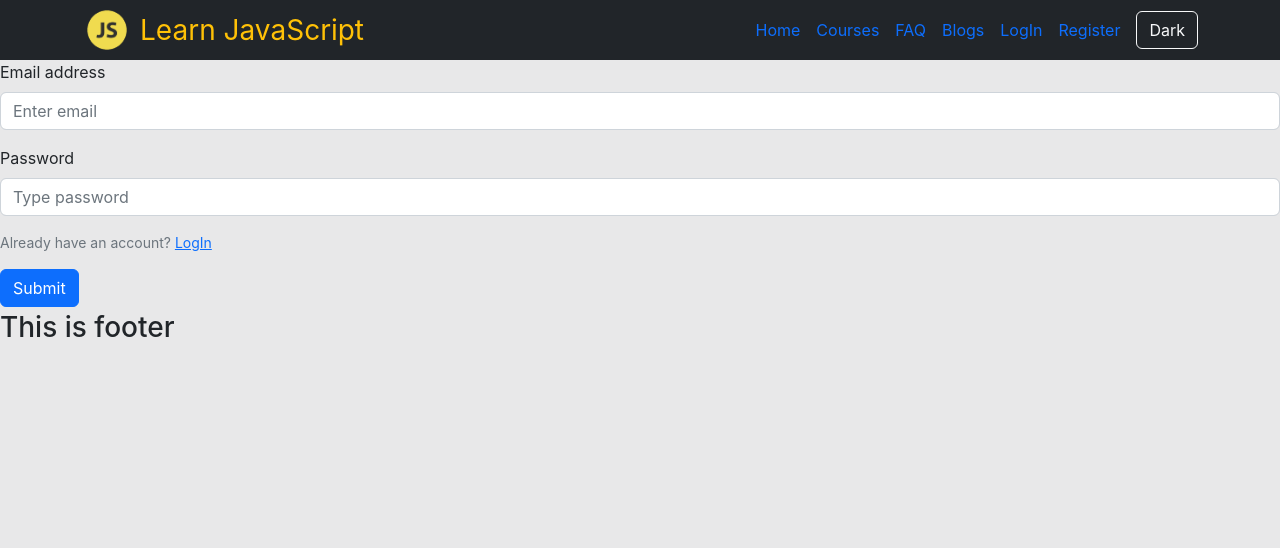
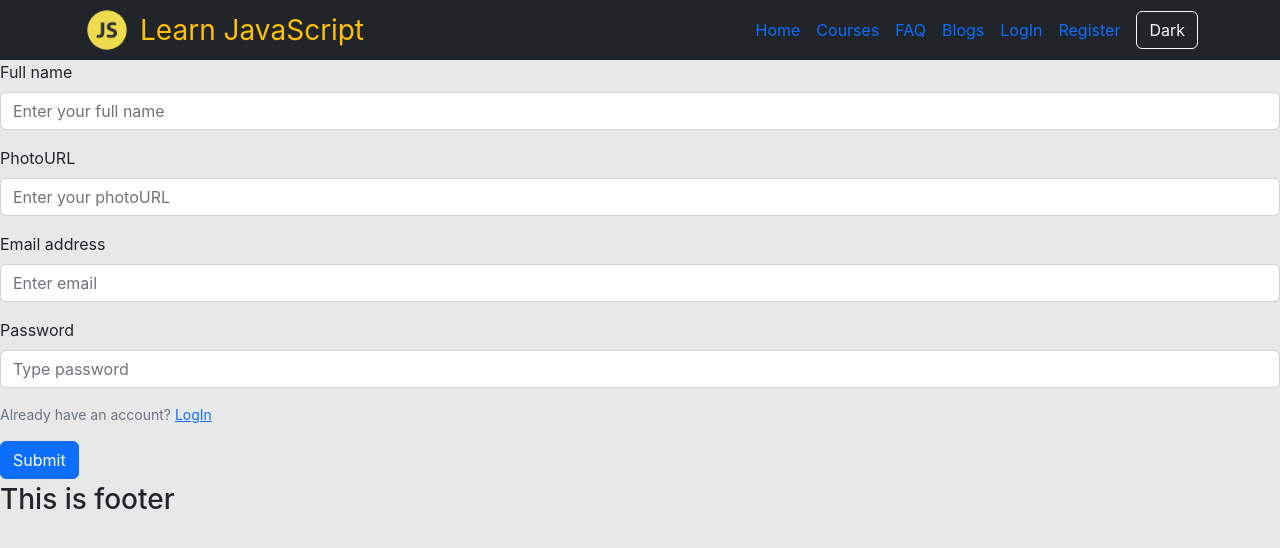
Before and after one commit to MahimPC111/Developer-guru-client, a React (Create React App) app: page /register in a window 1280 px wide. Shown: the top 548 px of the page. Built offline with nearby package versions, Linux system fonts and the light colour scheme; no server answers.

Commit message:
signIn signOut Emailverification updateProfile createUser committed

```diff
--- a/src/App.js
+++ b/src/App.js
@@ -1,3 +1,4 @@
+import { Toaster } from 'react-hot-toast';
 import { RouterProvider } from 'react-router-dom';
 import './App.css';
 import routes from './Routes/SimpleRoutes/SimpleRoutes';
@@ -8,6 +9,7 @@ function App() {
   return (
     <div>
       <RouterProvider router={routes}></RouterProvider>
+      <Toaster></Toaster>
     </div>
   );
 }
--- a/src/Pages/Login/Login.js
+++ b/src/Pages/Login/Login.js
@@ -3,6 +3,7 @@ import { useState } from 'react';
 import { useContext } from 'react';
 import Button from 'react-bootstrap/Button';
 import Form from 'react-bootstrap/Form';
+import toast from 'react-hot-toast';
 import { Link, useNavigate } from 'react-router-dom';
 import { AuthContext } from '../../contexts/AuthProvider/AuthProvider';
 
@@ -24,6 +25,7 @@ const Login = () => {
                 form.reset();
                 setError('');
                 navigate('/');
+                toast.success('Successfully logged in!');
             })
             .catch(e => { setError(e.message) })
 
--- a/src/Pages/Register/Register.js
+++ b/src/Pages/Register/Register.js
@@ -2,17 +2,20 @@ import React, { useState } from 'react';
 import { useContext } from 'react';
 import Button from 'react-bootstrap/Button';
 import Form from 'react-bootstrap/Form';
+import toast from 'react-hot-toast';
 import { Link, useNavigate } from 'react-router-dom';
 import { AuthContext } from '../../contexts/AuthProvider/AuthProvider';
 
 const Register = () => {
-    const { createUser } = useContext(AuthContext);
+    const { createUser, updateUserProfile, verifyUserEmail } = useContext(AuthContext);
     const [error, setError] = useState('');
     const navigate = useNavigate();
 
     const handleSubmit = (event) => {
         event.preventDefault();
         const form = event.target;
+        const name = form.name.value;
+        const photoURL = form.photoURL.value;
         const email = form.email.value;
         const password = form.password.value;
 
@@ -22,13 +25,40 @@ const Register = () => {
                 console.log(user)
                 form.reset();
                 navigate('/');
+                handleUserProfile(name, photoURL);
+                verifyUserEmail();
+                verificationToast();
             })
             .catch(e => setError(e.message))
+    }
 
-        console.log(email, password)
+    const verificationToast = () => {
+        toast.success('A verification link has sent to your email. Please check and verify!',
+            { duration: 3000 });
     }
+
+    const handleUserProfile = (name, photoURL) => {
+        const profile = {
+            displayName: name,
+            photoURL: photoURL
+        }
+        updateUserProfile(profile)
+            .then(() => { })
+            .catch(e => toast.error(e.message))
+    }
+
     return (
         <Form onSubmit={handleSubmit}>
+            <Form.Group className="mb-3" controlId="formBasicEmail">
+                <Form.Label>Full name</Form.Label>
+                <Form.Control name='name' type="text" placeholder="Enter your full name" />
+            </Form.Group>
+
+            <Form.Group className="mb-3" controlId="formBasicEmail">
+                <Form.Label>PhotoURL</Form.Label>
+                <Form.Control name='photoURL' type="text" placeholder="Enter your photoURL" />
+            </Form.Group>
+
             <Form.Group className="mb-3" controlId="formBasicEmail">
                 <Form.Label>Email address</Form.Label>
                 <Form.Control name='email' type="email" placeholder="Enter email" required />
--- a/src/contexts/AuthProvider/AuthProvider.js
+++ b/src/contexts/AuthProvider/AuthProvider.js
@@ -1,6 +1,6 @@
 import React from 'react';
 import app from '../../firebase/firebase.config';
-import { createUserWithEmailAndPassword, getAuth, onAuthStateChanged, signInWithEmailAndPassword, signOut } from 'firebase/auth';
+import { createUserWithEmailAndPassword, getAuth, onAuthStateChanged, sendEmailVerification, signInWithEmailAndPassword, signOut, updateProfile } from 'firebase/auth';
 import { createContext } from 'react';
 import { useState } from 'react';
 import { useEffect } from 'react';
@@ -13,6 +13,14 @@ const AuthProvider = ({ children }) => {
 
     const createUser = (email, password) => {
         return createUserWithEmailAndPassword(auth, email, password)
+    }
+
+    const updateUserProfile = profile => {
+        return updateProfile(auth.currentUser, profile)
+    }
+
+    const verifyUserEmail = () => {
+        return sendEmailVerification(auth.currentUser)
     }
 
     const signInUser = (email, password) => {
@@ -33,7 +41,7 @@ const AuthProvider = ({ children }) => {
         }
     }, [])
 
-    const authInfo = { createUser, signInUser, signOutUser, user };
+    const authInfo = { createUser, updateUserProfile, verifyUserEmail, signInUser, signOutUser, user };
     return (
         <AuthContext.Provider value={authInfo}>
             {children}
```
